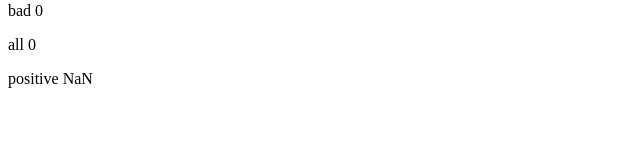
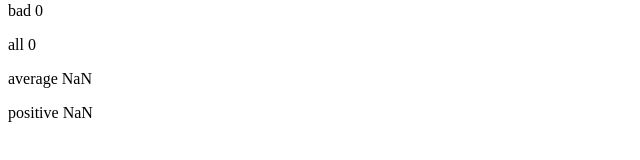
Before and after one commit to migui3230/fullStackOpenSubmissions, a React (Create React App) app in the folder part1/unicafe/: page / in a window 1280 px wide. Shown: the part 234-394 px from the top of the page, without its empty margins (0-640 px from the left). Built offline with nearby package versions, Linux system fonts and the light colour scheme.

Commit message:
finish unicafe step 2

```diff
--- a/part1/unicafe/src/App.js
+++ b/part1/unicafe/src/App.js
@@ -28,6 +28,10 @@ const App = () => {
     setBad(bad + 1);
   };
 
+  const allStatistics = good + neutral + bad;
+
+  const average = (good - bad) / allStatistics;
+
   return (
     <>
       <h1>give feedback</h1>
@@ -39,9 +43,9 @@ const App = () => {
       <Display text="good" number={good} />
       <Display text="neutral" number={neutral} />
       <Display text="bad" number={bad} />
-      <Display text="all" number={good + neutral + bad} />
-      {/* <Display text='average'  /> */}
-      <Display text="positive" number={good / (good + neutral + bad)} />
+      <Display text="all" number={allStatistics} />
+      <Display text="average" number={average} />
+      <Display text="positive" number={good / allStatistics} />
     </>
   );
 };
```
